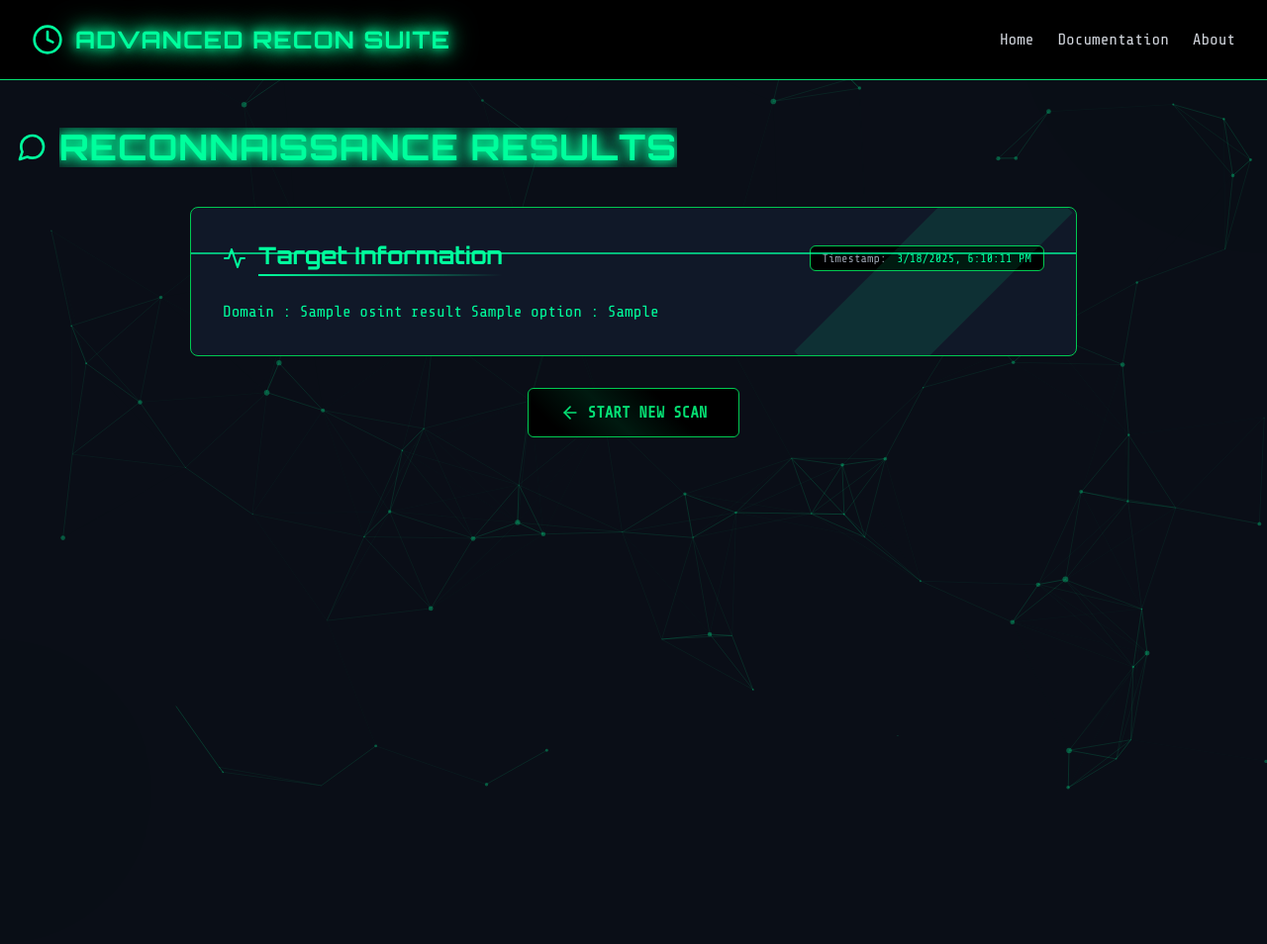
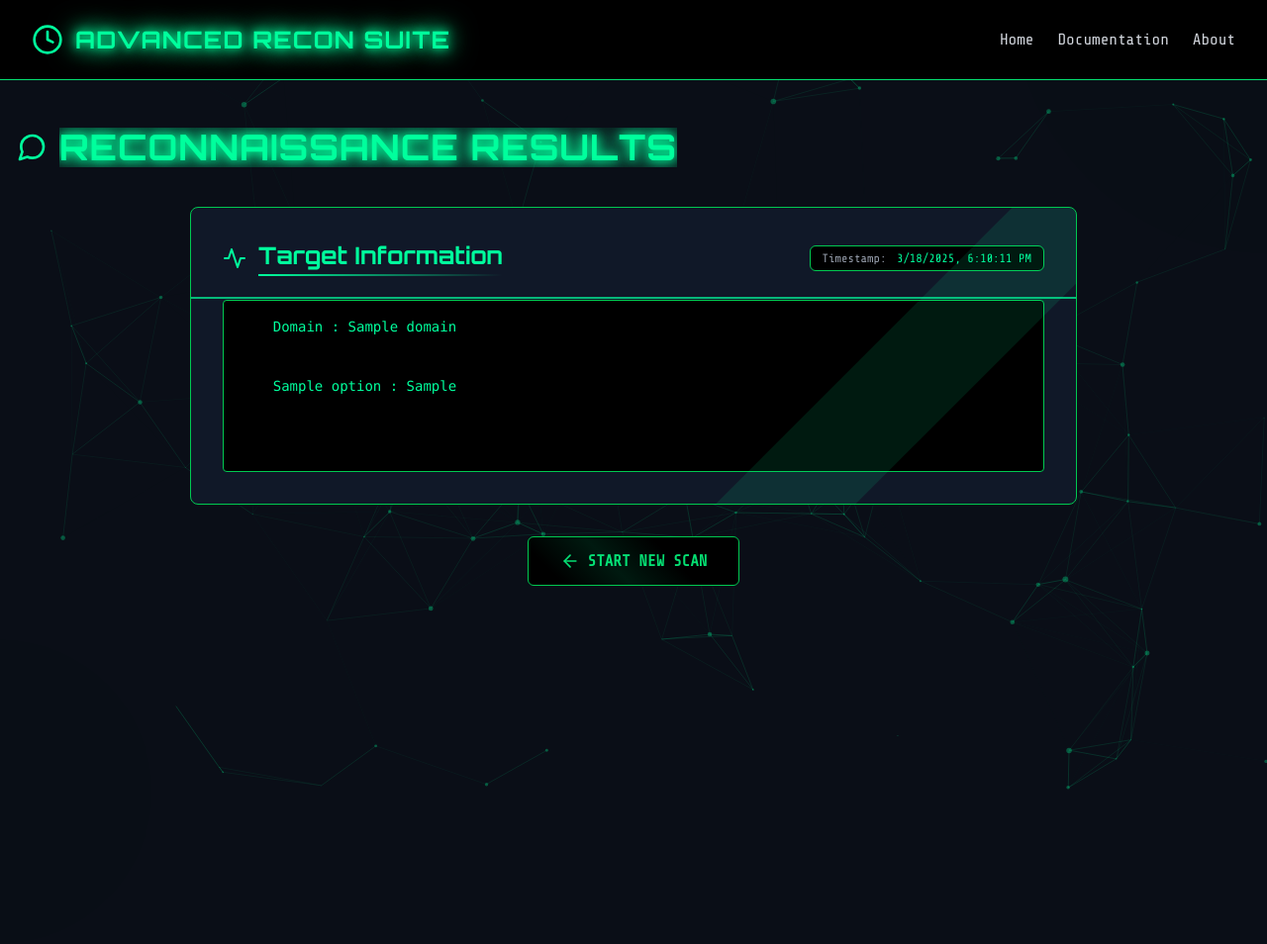
Before and after one commit to ViswajithJ/advanced-reconnaissance-suite, a Flask app: template app/templates/osint_output.html in a window 1280 px wide; the page is wider, and only the part inside the window is pictured. Shown: that part at 99% size. Run offline with Flask 3, Linux system fonts and the light colour scheme; the template is opened without the code that fills it: most values are stand-ins (such as "Sample title", 1, 10 or a date in 2020).

Commit message:
Fix osint output appearance on page

```diff
--- a/app/templates/osint_output.html
+++ b/app/templates/osint_output.html
@@ -285,10 +285,12 @@
                         <!-- OSINT results will be inserted here -->
                         <!-- {{ osint_result }} -->
 						<!-- {{ option_list }} -->
-						Domain : {{ osint_result["domain_name"] }}
-						{% for option in option_list %}
-							{{ option }} : {{ osint_result[option] }}<br>
-						{% endfor %}
+						<pre>
+	Domain : {{ osint_result["Domain"] }}<br>
+	{% for option in option_list %}
+	{{ option }} : {{ osint_result[option] }}<br>
+	{% endfor %}
+						</pre>
                     </div>
                 </div>
             </div>
```
